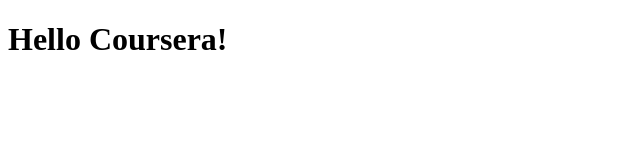
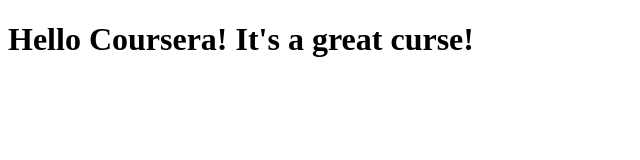
Before and after one commit to Codewithshivansh/coursera-test, a plain HTML site: page site/index.html in a window 1280 px wide. Shown: the whole page, without its empty margins (0-640 px from the left). Drawn offline with Linux system fonts and the light colour scheme.

Commit message:
Small addition to our page content.

```diff
--- a/site/index.html
+++ b/site/index.html
@@ -4,6 +4,6 @@
 	<title>Hello Coursera!</title>
 </head>
 <body>
-	<h1>Hello Coursera!</h1>
+	<h1>Hello Coursera! It's a great curse!</h1>
 </body>
 </html>
```
